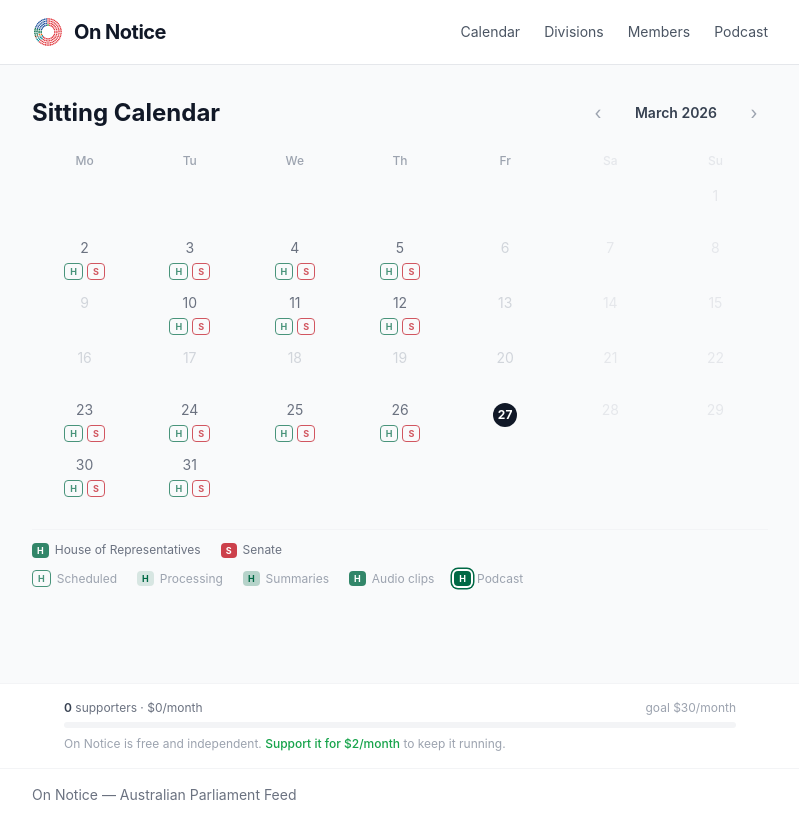
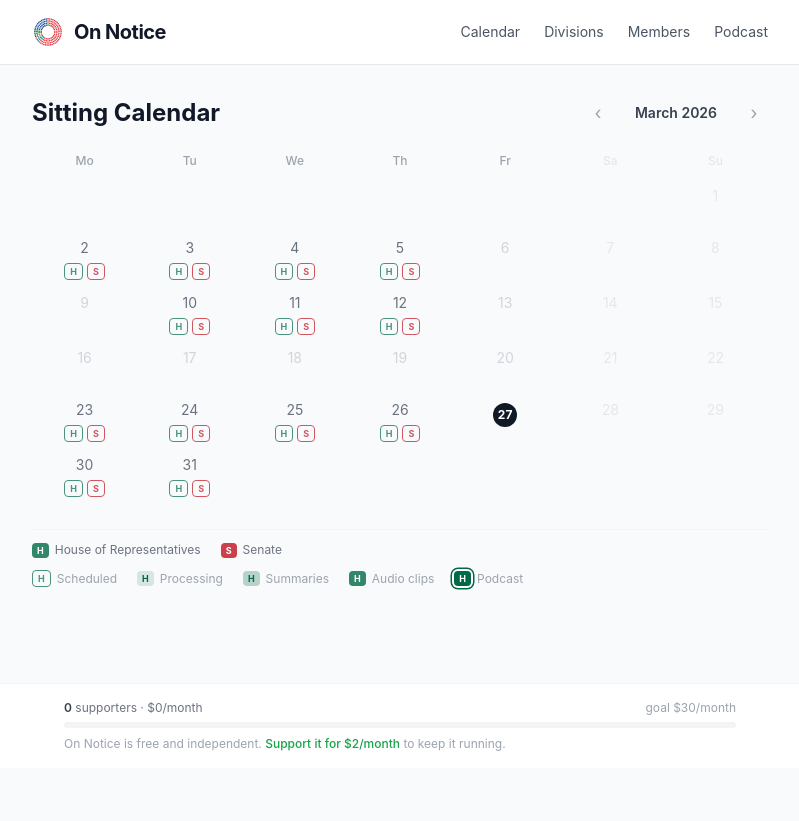
Before and after one commit to XWBarton/on-notice, a Next.js app in the folder apps/web/: page /calendar in a window 1280 px wide. Shown: the whole page, without its empty margins (240-1039 px from the left). After the commit the page ends 800 px from the top, so only its background shows below. Built offline with nearby package versions, Linux system fonts and the light colour scheme; no server answers; the database is empty.

Commit message:
Remove footer bar, keep supporter bar only

```diff
--- a/apps/web/components/Footer.tsx
+++ b/apps/web/components/Footer.tsx
@@ -21,11 +21,6 @@ export async function Footer() {
   return (
     <footer className="mt-16">
       <SupporterBar totalMonthly={totalMonthly} supporterCount={supporterCount} />
-      <div className="border-t border-gray-100 bg-white">
-        <div className="mx-auto max-w-3xl px-4 py-4 text-sm text-gray-500">
-          <span>On Notice — Australian Parliament Feed</span>
-        </div>
-      </div>
     </footer>
   );
 }
```
